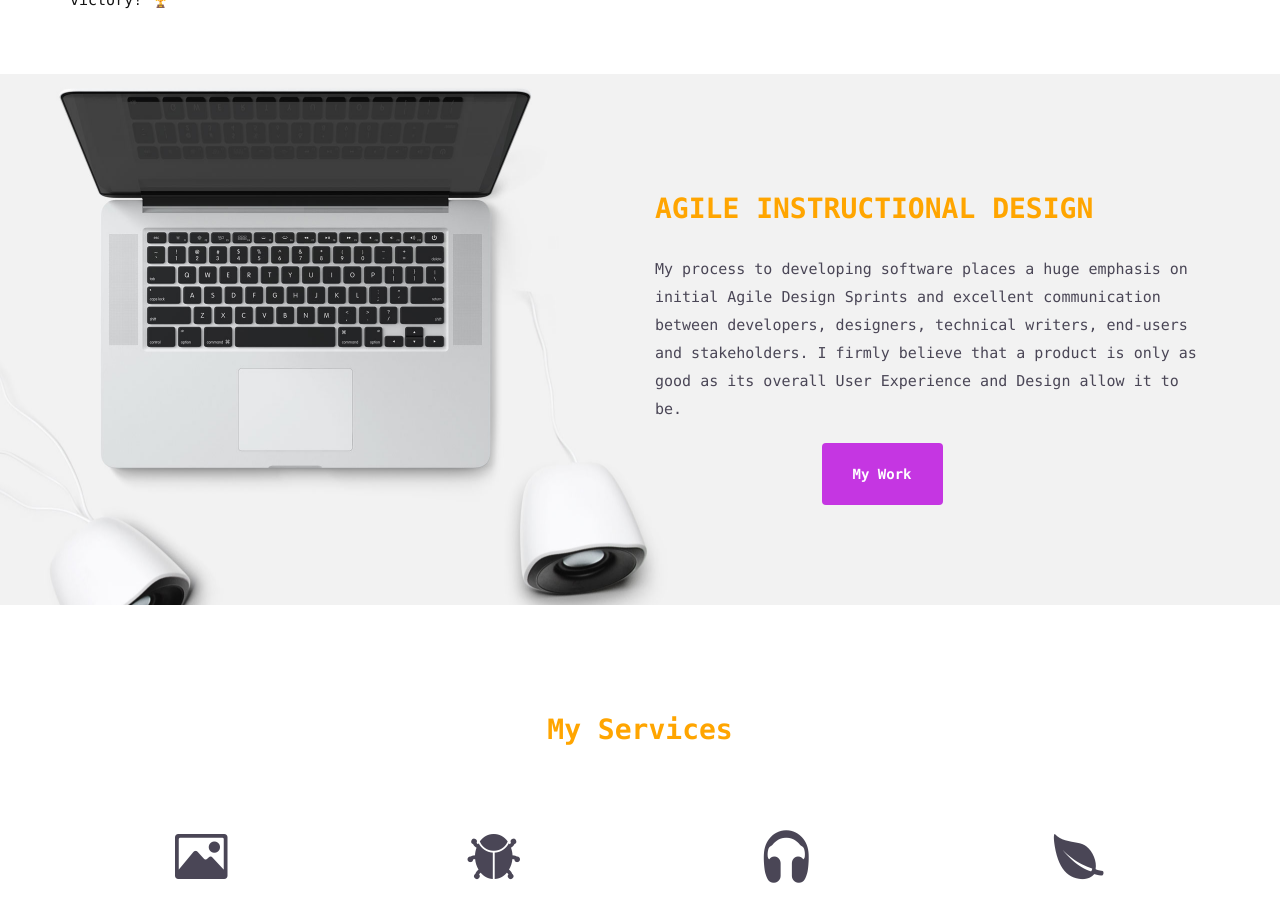
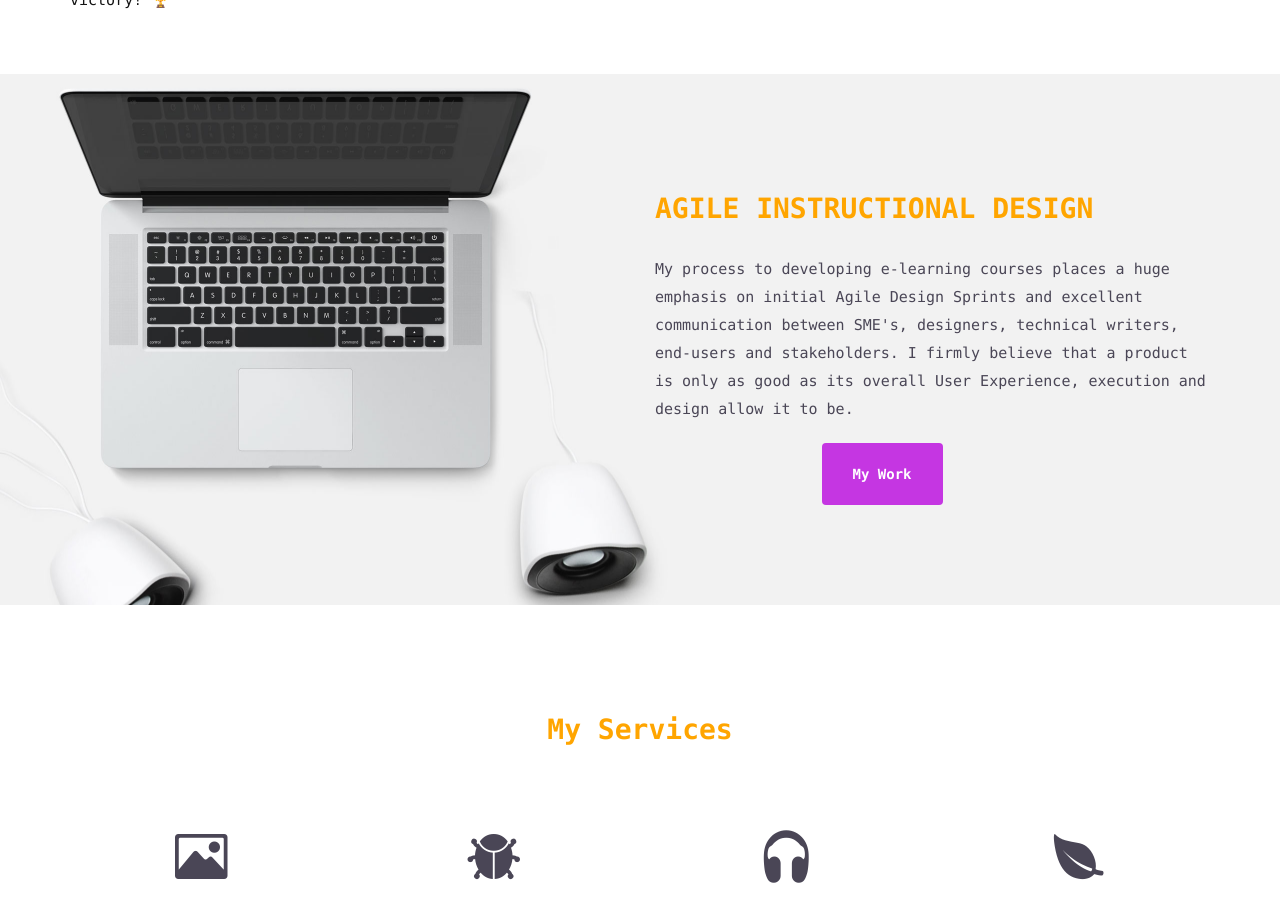
Before and after one commit to Kingslayyerr/Kingslayyerr.github.io, a Jekyll site: the page built from index.html, in a window 1280 px wide and 900 px high, scrolled down 740 px. Built offline with Jekyll 4.4.1, drawn with Linux system fonts in a browser that asks for light colours; nearby versions of some CDN libraries; some web fonts are replaced.

Commit message:
update party day 4

```diff
--- a/index.html
+++ b/index.html
@@ -59,8 +59,8 @@ permalink: /
   <div class="row">
     <div class="col-md-6 col-md-offset-6">
       <h2>AGILE INSTRUCTIONAL DESIGN</h2>
-      <p>My process to developing software places a huge emphasis on initial Agile Design Sprints and excellent communication between developers, designers, technical writers, end-users and stakeholders.
-      I firmly believe that a product is only as good as its overall User Experience and Design allow it to be.</p>
+      <p>My process to developing e-learning courses places a huge emphasis on initial Agile Design Sprints and excellent communication between SME's, designers, technical writers, end-users and stakeholders.
+      I firmly believe that a product is only as good as its overall User Experience, execution and design allow it to be.</p>
 
       <a href="{{ site.baseurl }}/work" class="btn btn-view-works">My Work</a>
     </div>
```
